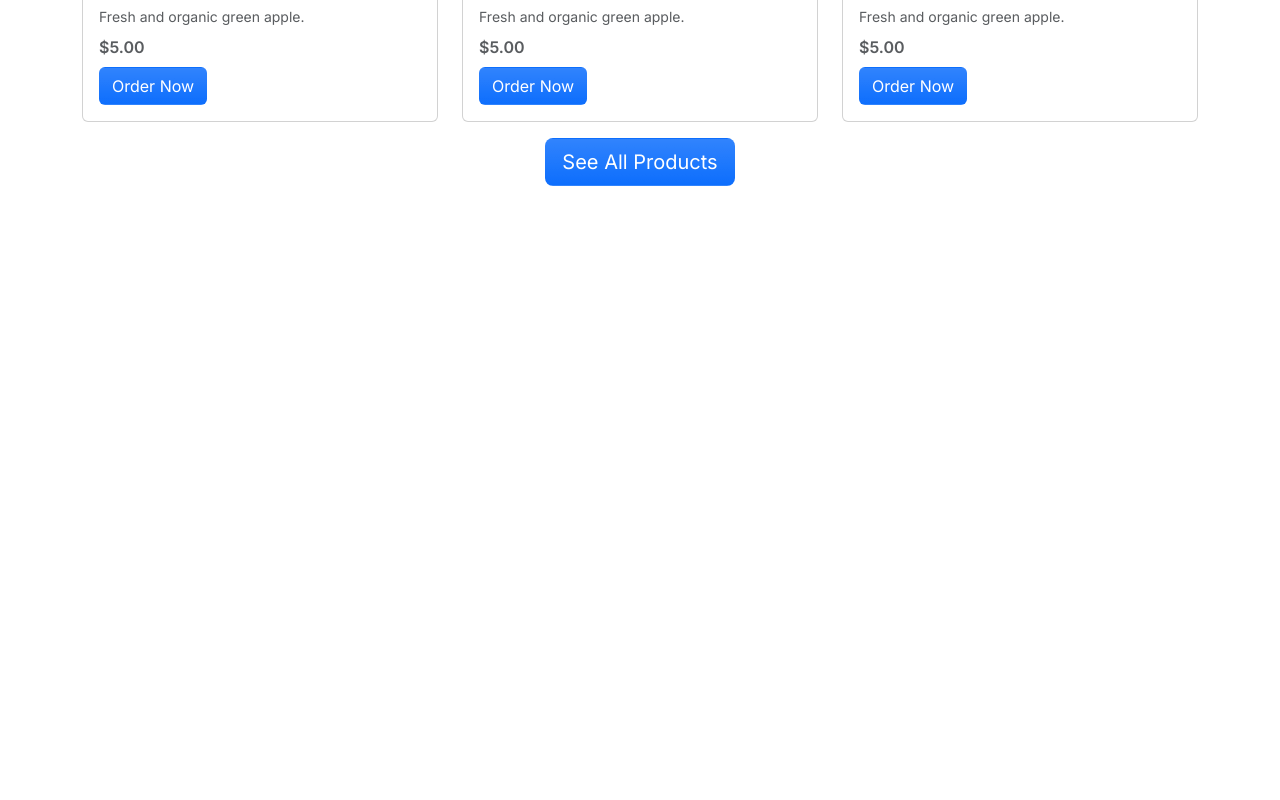
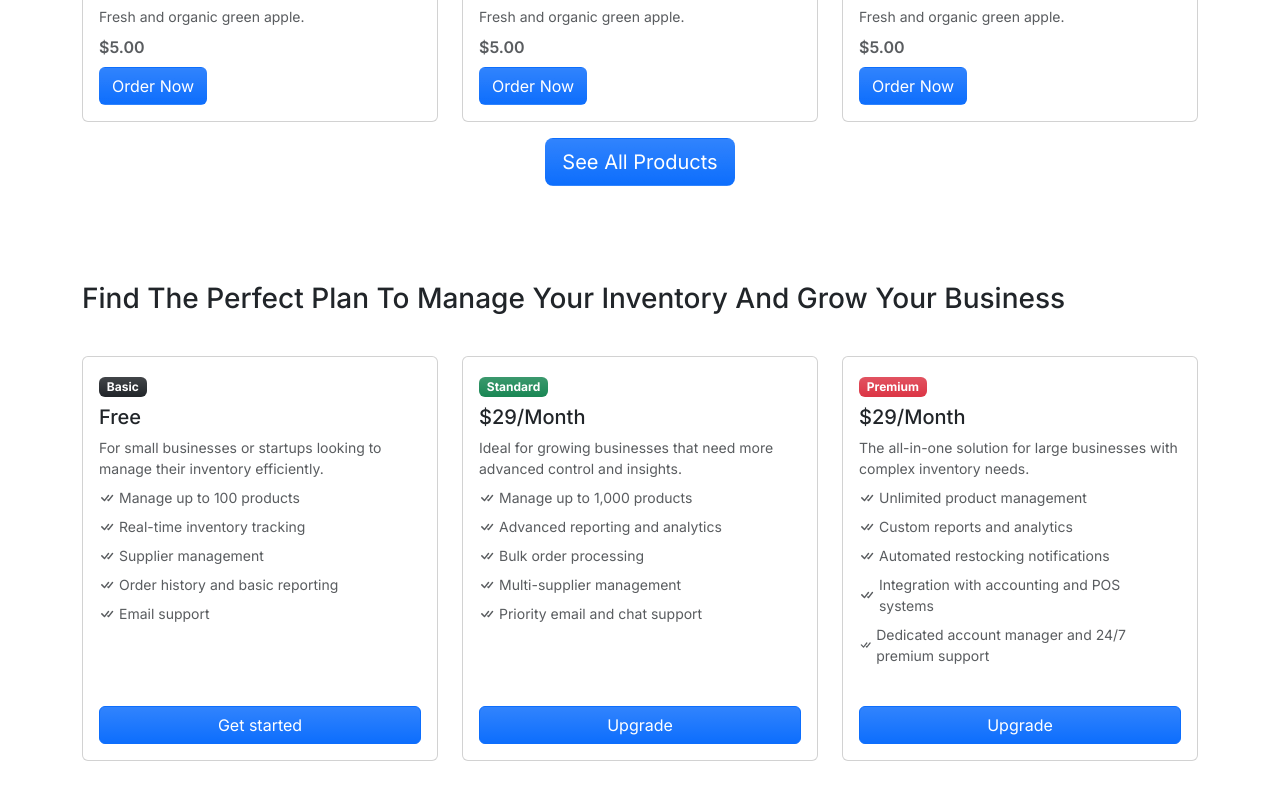
Before and after one commit to faisalchy64/xventory-frontend, a React (Vite) app: page / in a window 1280 px wide. Shown: the part 2415-3215 px from the top of the page. Before the commit the page ends 2649 px from the top, so only its background shows below. Built offline with nearby package versions, Linux system fonts and the light colour scheme.

Commit message:
feat: Created Pricing.jsx component.

```diff
--- /dev/null
+++ b/src/components/Pricing.jsx
@@ -0,0 +1,161 @@
+import { Container, Row, Col, Card, Badge, Button } from "react-bootstrap";
+
+export default function Pricing() {
+  const data = {
+    basic: [
+      "Manage up to 100 products",
+      "Real-time inventory tracking",
+      "Supplier management",
+      "Order history and basic reporting",
+      "Email support",
+    ],
+    standard: [
+      "Manage up to 1,000 products",
+      "Advanced reporting and analytics",
+      "Bulk order processing",
+      "Multi-supplier management",
+      "Priority email and chat support",
+    ],
+    premium: [
+      "Unlimited product management",
+      "Custom reports and analytics",
+      "Automated restocking notifications",
+      "Integration with accounting and POS systems",
+      "Dedicated account manager and 24/7 premium support",
+    ],
+  };
+
+  return (
+    <Container className="h-screen py-5">
+      <h3 className="text-capitalize my-0">
+        Find the perfect plan to manage your inventory and grow your business
+      </h3>
+
+      <Row className="gy-4 my-3">
+        <Col md={6} lg={4}>
+          <Card className="h-100">
+            <Card.Body>
+              <Badge bg="dark" className="bg-gradient">
+                Basic
+              </Badge>
+              <Card.Title className="text-capitalize my-2">Free</Card.Title>
+              <Card.Text className="text-xs text-body-secondary my-0">
+                For small businesses or startups looking to manage their
+                inventory efficiently.
+              </Card.Text>
+
+              {data.basic.map((item, index) => (
+                <Card.Text
+                  key={index}
+                  className="d-flex align-items-center text-xs text-body-secondary my-2"
+                >
+                  <svg
+                    xmlns="http://www.w3.org/2000/svg"
+                    width="16"
+                    height="16"
+                    fill="currentColor"
+                    className="bi bi-check-all"
+                    viewBox="0 0 16 16"
+                  >
+                    <path d="M8.97 4.97a.75.75 0 0 1 1.07 1.05l-3.99 4.99a.75.75 0 0 1-1.08.02L2.324 8.384a.75.75 0 1 1 1.06-1.06l2.094 2.093L8.95 4.992zm-.92 5.14.92.92a.75.75 0 0 0 1.079-.02l3.992-4.99a.75.75 0 1 0-1.091-1.028L9.477 9.417l-.485-.486z" />
+                  </svg>
+                  <span className="px-1">{item}</span>
+                </Card.Text>
+              ))}
+            </Card.Body>
+
+            <Card.Body className="d-flex flex-column justify-content-end">
+              <Button variant="primary" className="w-100 bg-gradient">
+                Get started
+              </Button>
+            </Card.Body>
+          </Card>
+        </Col>
+
+        <Col md={6} lg={4}>
+          <Card className="h-100">
+            <Card.Body>
+              <Badge bg="success" className="bg-gradient">
+                Standard
+              </Badge>
+              <Card.Title className="text-capitalize my-2">
+                $29/Month
+              </Card.Title>
+              <Card.Text className="text-xs text-body-secondary my-0">
+                Ideal for growing businesses that need more advanced control and
+                insights.
+              </Card.Text>
+
+              {data.standard.map((item, index) => (
+                <Card.Text
+                  key={index}
+                  className="d-flex align-items-center text-xs text-body-secondary my-2"
+                >
+                  <svg
+                    xmlns="http://www.w3.org/2000/svg"
+                    width="16"
+                    height="16"
+                    fill="currentColor"
+                    className="bi bi-check-all"
+                    viewBox="0 0 16 16"
+                  >
+                    <path d="M8.97 4.97a.75.75 0 0 1 1.07 1.05l-3.99 4.99a.75.75 0 0 1-1.08.02L2.324 8.384a.75.75 0 1 1 1.06-1.06l2.094 2.093L8.95 4.992zm-.92 5.14.92.92a.75.75 0 0 0 1.079-.02l3.992-4.99a.75.75 0 1 0-1.091-1.028L9.477 9.417l-.485-.486z" />
+                  </svg>
+                  <span className="px-1">{item}</span>
+                </Card.Text>
+              ))}
+            </Card.Body>
+
+            <Card.Body className="d-flex flex-column justify-content-end">
+              <Button variant="primary" className="w-100 bg-gradient">
+                Upgrade
+              </Button>
+            </Card.Body>
+          </Card>
+        </Col>
+
+        <Col md={6} lg={4}>
+          <Card className="h-100">
+            <Card.Body>
+              <Badge bg="danger" className="bg-gradient">
+                Premium
+              </Badge>
+              <Card.Title className="text-capitalize my-2">
+                $29/Month
+              </Card.Title>
+              <Card.Text className="text-xs text-body-secondary my-0">
+                The all-in-one solution for large businesses with complex
+                inventory needs.
+              </Card.Text>
+
+              {data.premium.map((item, index) => (
+                <Card.Text
+                  key={index}
+                  className="d-flex align-items-center text-xs text-body-secondary my-2"
+                >
+                  <svg
+                    xmlns="http://www.w3.org/2000/svg"
+                    width="16"
+                    height="16"
+                    fill="currentColor"
+                    className="bi bi-check-all"
+                    viewBox="0 0 16 16"
+                  >
+                    <path d="M8.97 4.97a.75.75 0 0 1 1.07 1.05l-3.99 4.99a.75.75 0 0 1-1.08.02L2.324 8.384a.75.75 0 1 1 1.06-1.06l2.094 2.093L8.95 4.992zm-.92 5.14.92.92a.75.75 0 0 0 1.079-.02l3.992-4.99a.75.75 0 1 0-1.091-1.028L9.477 9.417l-.485-.486z" />
+                  </svg>
+                  <span className="px-1">{item}</span>
+                </Card.Text>
+              ))}
+            </Card.Body>
+
+            <Card.Body className="d-flex flex-column justify-content-end">
+              <Button variant="primary" className="w-100 bg-gradient">
+                Upgrade
+              </Button>
+            </Card.Body>
+          </Card>
+        </Col>
+      </Row>
+    </Container>
+  );
+}
--- a/src/pages/Home.jsx
+++ b/src/pages/Home.jsx
@@ -1,6 +1,7 @@
 import Hero from "../components/Hero";
 import Features from "../components/Features";
 import ProductContainer from "../components/ProductContainer";
+import Pricing from "../components/Pricing";
 
 export default function Home() {
   return (
@@ -8,6 +9,7 @@ export default function Home() {
       <Hero />
       <Features />
       <ProductContainer />
+      <Pricing />
     </>
   );
 }
```
